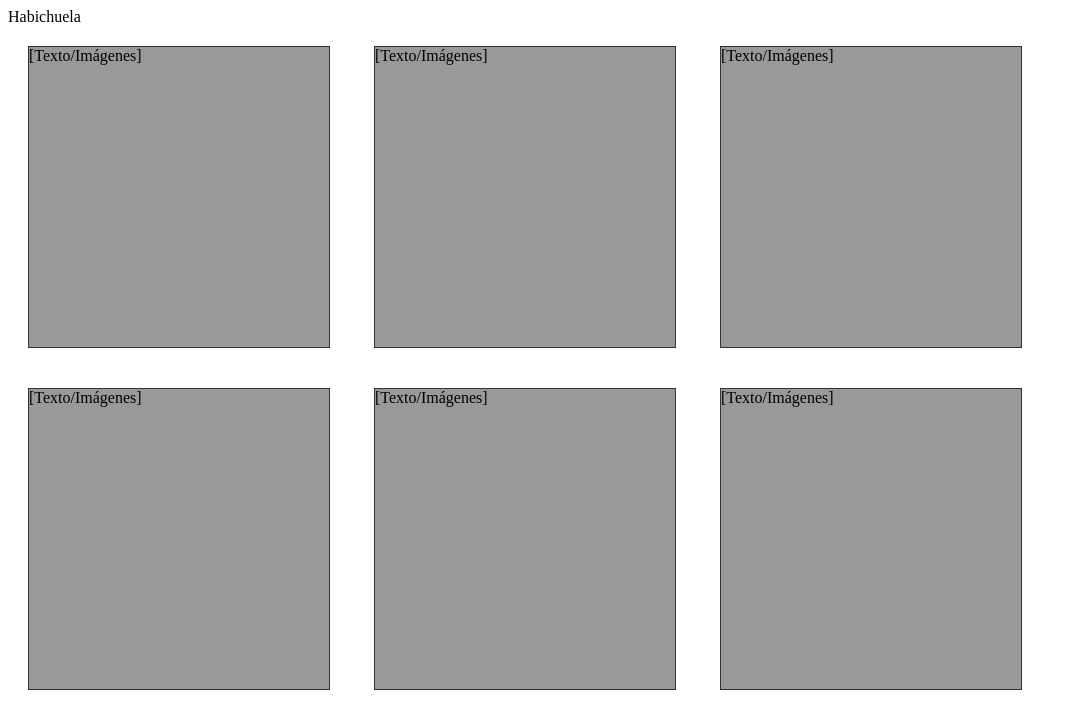
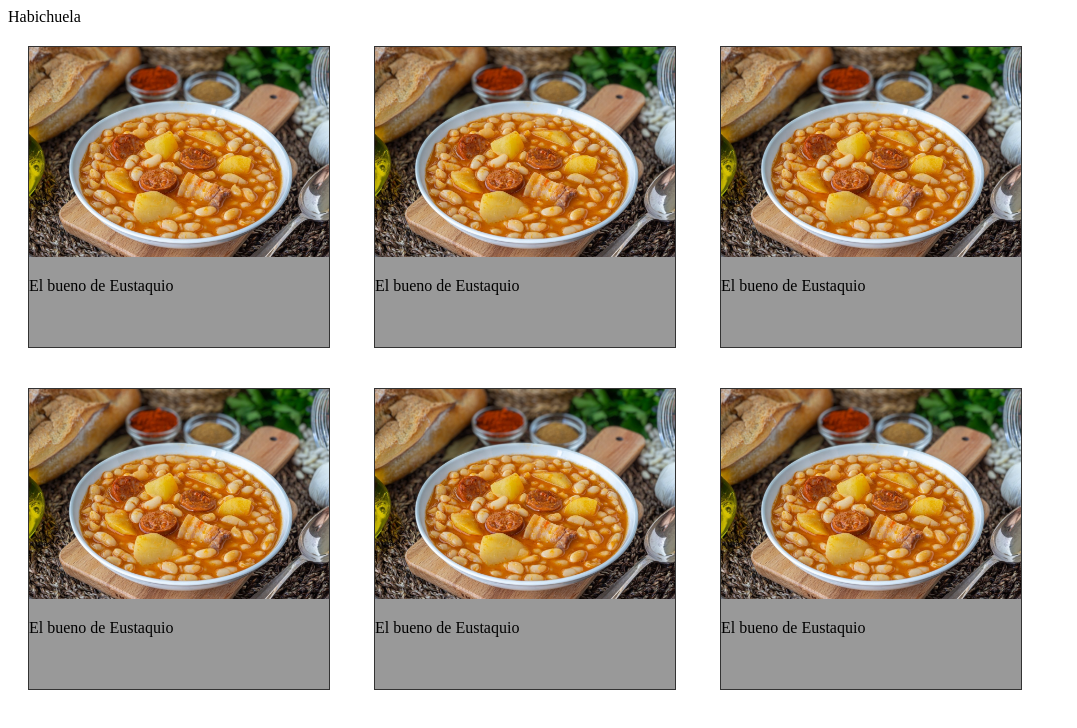
Before and after one commit to Dabolord/DIW, a plain HTML site: page Responsive/bloques1/index.html in a window 1280 px wide. Shown: the whole page, without its empty margins (0-1077 px from the left). Drawn offline with Linux system fonts and the light colour scheme.

Commit message:
Responsive

```diff
--- /dev/null
+++ b/Responsive/bloques1/css/style.css
@@ -0,0 +1,35 @@
+/*@media all and (max-width: 800px)
+{
+#contenedor .bloque
+{
+/* Cuando el ancho sea inferior a
+800px el elemento será un bloque */
+/*display: block !important;
+width: auto !important;
+}
+}
+#contenedor .bloque
+{
+display: inline-block;
+height:300px;
+width: 300px;
+border:1px solid #333;
+background: #999;
+margin:20px;
+}*/
+#contenedor1 .bloque {
+display: inline-block;
+height:300px;
+width: 300px;
+border:1px solid #333;
+background: #999;
+margin:20px;
+}
+#contenedor2 .bloque {
+    display: inline-block;
+    height:300px;
+    width: 300px;
+    border:1px solid #333;
+    background: #999;
+    margin:20px;
+}
--- a/Responsive/bloques1/index.html
+++ b/Responsive/bloques1/index.html
@@ -1,25 +1,52 @@
 <!DOCTYPE html>
 <html lang="en">
+
 <head>
     <meta charset="UTF-8">
     <meta name="viewport" content="width=device-width, initial-scale=1.0">
-    <link rel="stylesheet" href="style.css">
+    <link rel="stylesheet" href="css/style.css">
     <title>Bloques 1 - David Javier Lozano Yuste</title>
 </head>
+
 <body>
 
- <header>
-    Habichuela
- </header>
+    <header>
+        Habichuela
+    </header>
 
-<div id="contenedor">
-<figure class="bloque">[Texto/Imágenes]</figure>
-<figure class="bloque">[Texto/Imágenes]</figure>
-<figure class="bloque">[Texto/Imágenes]</figure>
-<figure class="bloque">[Texto/Imágenes]</figure>
-<figure class="bloque">[Texto/Imágenes]</figure>
-<figure class="bloque">[Texto/Imágenes]</figure>
-</div>
+    <div id="contenedor1">
+        <figure class="bloque">
+            <img width="100%" height="70%" src="src/potaje-de-habichuelas.png">
+            <p> El bueno de Eustaquio</p>
+        </figure>
+        <figure class="bloque">
+            <img width="100%" height="70%" src="src/potaje-de-habichuelas.png">
+            <p> El bueno de Eustaquio</p>
+        </figure>
+
+        <figure class="bloque">
+            <img width="100%" height="70%" src="src/potaje-de-habichuelas.png">
+            <p> El bueno de Eustaquio</p>
+        </figure>
+
+    </div>
+    <div id="contenedor2">
+        <figure class="bloque">
+            <img width="100%" height="70%" src="src/potaje-de-habichuelas.png">
+            <p> El bueno de Eustaquio</p>
+        </figure>
+        <figure class="bloque">
+            <img width="100%" height="70%" src="src/potaje-de-habichuelas.png">
+            <p> El bueno de Eustaquio</p>
+        </figure>
+
+        <figure class="bloque">
+            <img width="100%" height="70%" src="src/potaje-de-habichuelas.png">
+            <p> El bueno de Eustaquio</p>
+        </figure>
+
+    </div>
 
 </body>
+
 </html>
```
Also changed, not shown: Responsive/bloques1/src/potaje-de-habichuelas.png (added).
